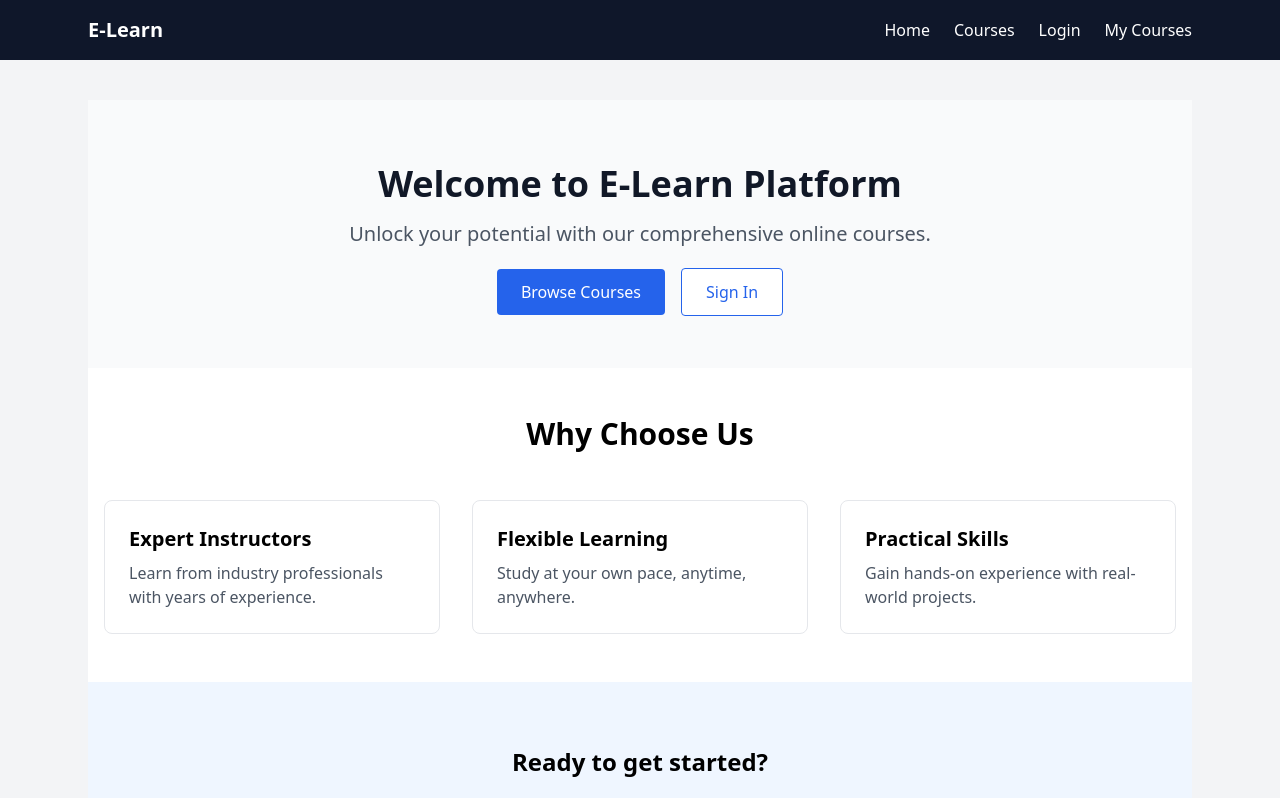
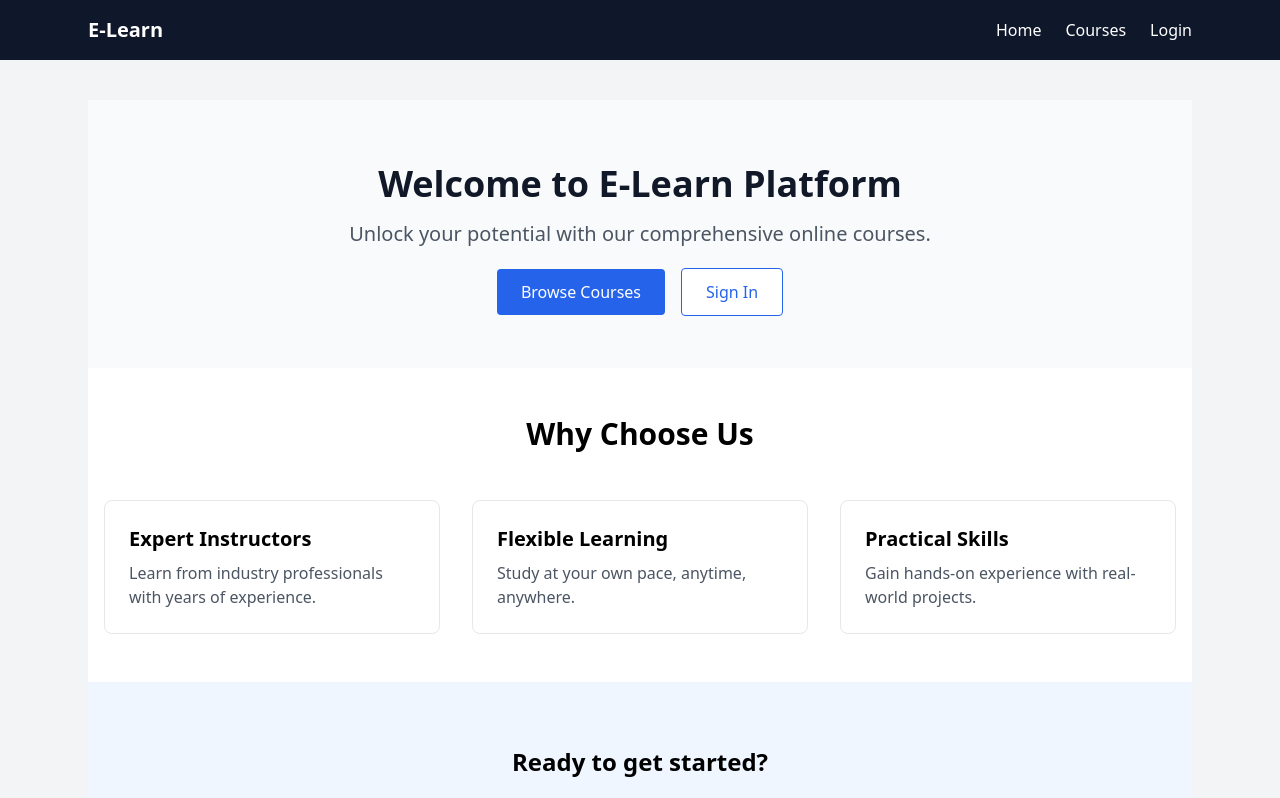
Before and after one commit to kunalnandiwadekar/e-learning-platform, a React app in the folder frontend/: page / in a window 1280 px wide. Shown: the top 798 px of the page. Built offline with nearby package versions, Linux system fonts and the light colour scheme; the HTML template or start-up script is replaced by a standard one.

Commit message:
Add auth-aware navigation and logout functionality

```diff
--- a/frontend/src/components/Header.jsx
+++ b/frontend/src/components/Header.jsx
@@ -1,16 +1,46 @@
-import { Link } from "react-router-dom";
+import { Link, useNavigate } from "react-router-dom";
+import { isLoggedIn, logout } from "../utils/auth";
 
 export default function Header() {
+  const navigate = useNavigate();
+  const loggedIn = isLoggedIn();
+
+  const handleLogout = () => {
+    logout();
+    navigate("/login");
+  };
+
   return (
     <header className="bg-slate-900 text-white">
       <div className="max-w-6xl mx-auto px-6 py-4 flex justify-between items-center">
-        <h1 className="text-xl font-semibold">E-Learn</h1>
+        <h1 className="text-xl font-semibold">
+          <Link to="/">E-Learn</Link>
+        </h1>
 
         <nav className="space-x-6">
-          <Link className="hover:text-blue-400" to="/">Home</Link>
-          <Link className="hover:text-blue-400" to="/courses">Courses</Link>
-          <Link className="hover:text-blue-400" to="/login">Login</Link>
-          <Link className="hover:text-blue-400" to="/my-courses">My Courses</Link>
+          <Link to="/" className="hover:text-blue-400">Home</Link>
+          <Link to="/courses" className="hover:text-blue-400">Courses</Link>
+
+          {loggedIn && (
+            <Link to="/my-courses" className="hover:text-blue-400">
+              My Courses
+            </Link>
+          )}
+
+          {!loggedIn && (
+            <Link to="/login" className="hover:text-blue-400">
+              Login
+            </Link>
+          )}
+
+          {loggedIn && (
+            <button
+              onClick={handleLogout}
+              className="ml-4 text-red-400 hover:text-red-500"
+            >
+              Logout
+            </button>
+          )}
         </nav>
       </div>
     </header>
--- /dev/null
+++ b/frontend/src/utils/auth.js
@@ -0,0 +1,7 @@
+export const isLoggedIn = () => {
+  return !!localStorage.getItem("token");
+};
+
+export const logout = () => {
+  localStorage.removeItem("token");
+};
```
